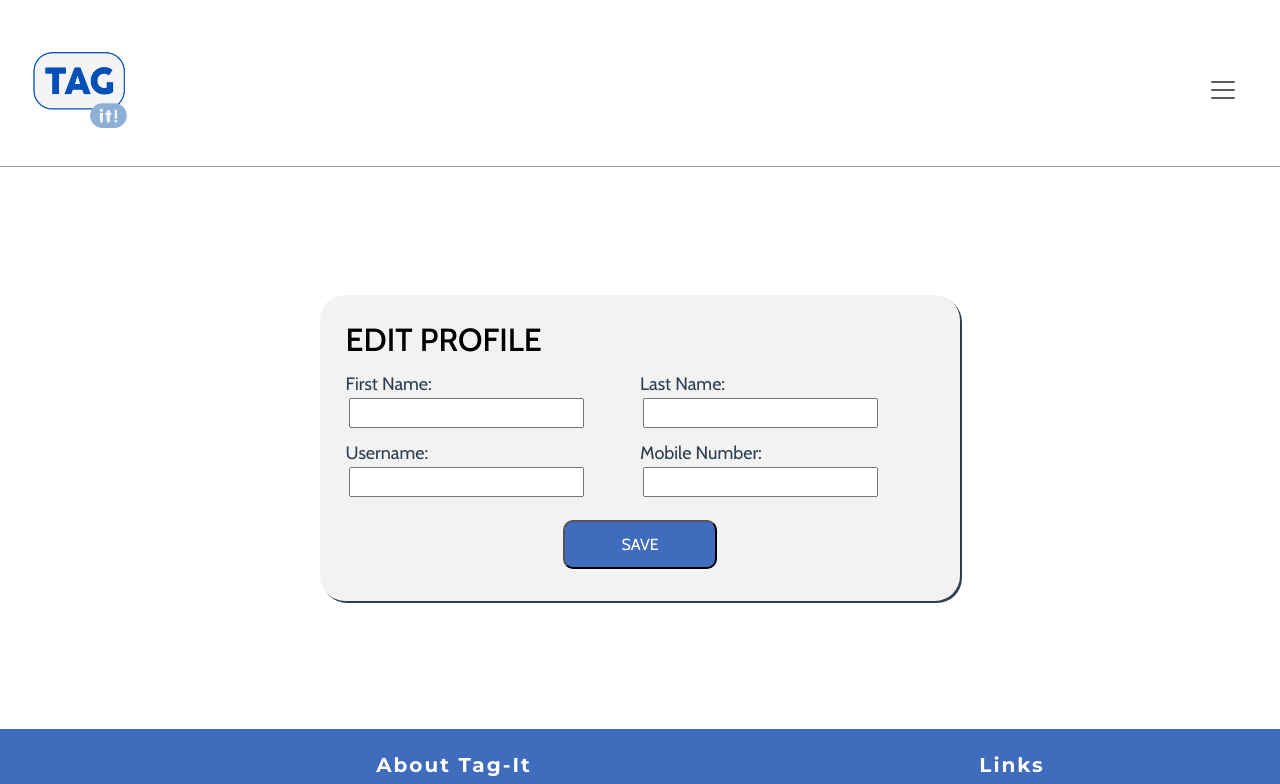
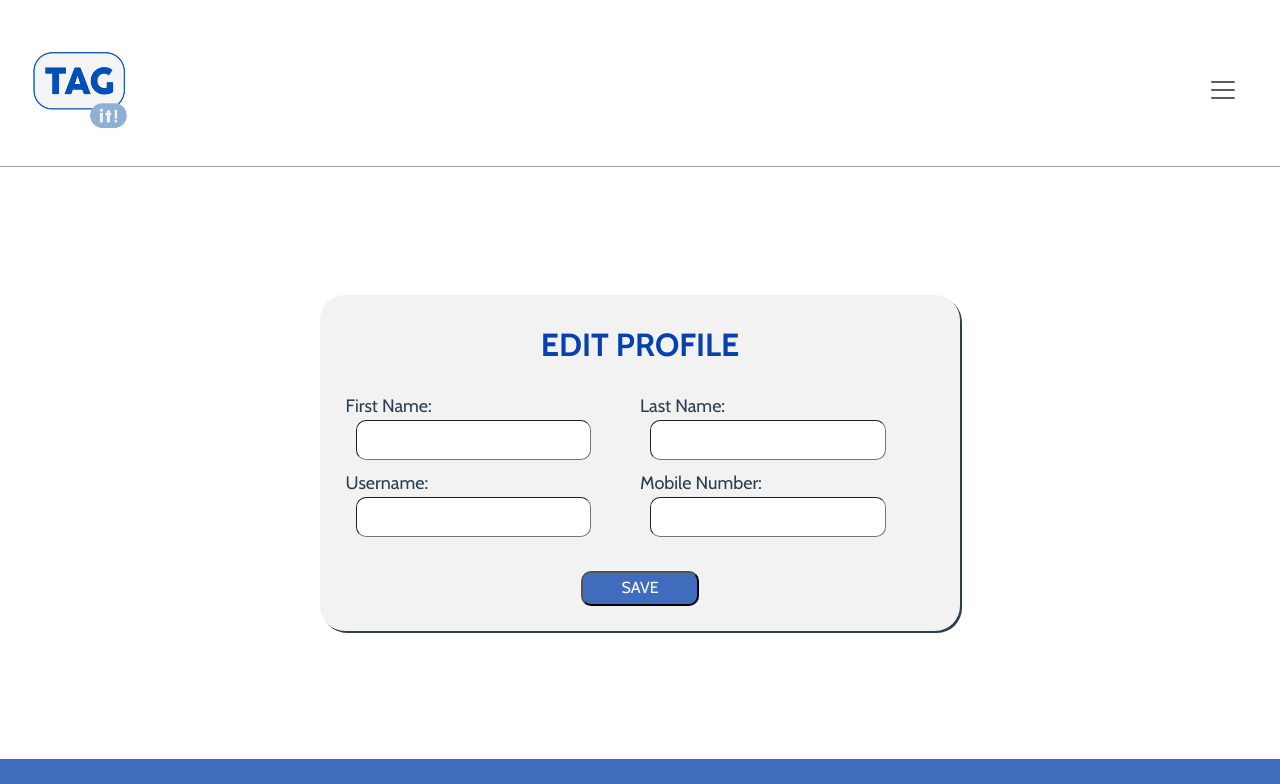
Before and after one commit to BT3103AppDev1/l1-final-term-project-group-10-tag-it, a Vue app in the folder tag-it/: page /edit-profile in a window 1280 px wide. Shown: the top 784 px of the page. Built offline with nearby package versions, Linux system fonts and the light colour scheme; no server answers; the database is empty; sample sign-in values are in the browser's storage.

Commit message:
updated edit profile css

```diff
--- a/tag-it/src/views/EditProfile.vue
+++ b/tag-it/src/views/EditProfile.vue
@@ -2,25 +2,44 @@
     <Navbar />
     <router-view />
     <form @submit.prevent="editProfile" id="firstContainer">
-    <h2>EDIT PROFILE</h2>
+        <div class="header1">EDIT PROFILE</div>
+        <br />
         <div id="secondContainer">
             <div id="column">
                 <label for="firstName">First Name:</label>
-        <input id="firstName" v-model="firstName" required />
+                <input
+                    id="firstName"
+                    class="editProfileInput"
+                    v-model="firstName"
+                    required
+                />
                 <label for="username">Username:</label>
-        <input id="username" v-model="username" required />
+                <input
+                    id="username"
+                    class="editProfileInput"
+                    v-model="username"
+                    required
+                />
             </div>
             <div id="column">
                 <label for="lastName">Last Name:</label>
-        <input id="lastName" v-model="lastName" required />
+                <input
+                    id="lastName"
+                    class="editProfileInput"
+                    v-model="lastName"
+                    required
+                />
                 <label for="mobileNumber">Mobile Number:</label>
-        <input id="mobileNumber" v-model="mobileNumber" required />
+                <input
+                    id="mobileNumber"
+                    class="editProfileInput"
+                    v-model="mobileNumber"
+                    required
+                />
             </div>
         </div>
-
-    <button id="saveButton" type="submit">
-      <p>SAVE</p>
-    </button>
+        <br />
+        <button class="blueButton" id="saveButton" type="submit">SAVE</button>
     </form>
     <Footer />
 </template>
@@ -62,13 +81,6 @@ label {
     font-family: cabin;
 }
 
-input {
-  font-size: medium;
-  margin-left: 1%;
-  margin-bottom: 4%;
-  font-family: cabin;
-}
-
 h2 {
     color: rgb(0, 0, 0);
     text-align: left;
@@ -76,54 +88,64 @@ h2 {
     font-family: cabin;
 }
 
+.form-group {
+    margin-bottom: 15px;
+    /* grid-column: 1 / -1; */
+}
+
+.grid-container {
+    display: grid;
+    grid-template-columns: repeat(2, 1fr);
+    /* grid-template-columns: 1fr; */
+    gap: 10px;
+    margin: 10px auto;
+}
+
 #firstName,
 #username,
 #lastName,
 #mobileNumber {
     width: 80%;
-  height: 30px;
+    /* height: 30px; */
 }
 
-#saveButton {
-  background-color: #406cbe;
-  color: white;
-  border-radius: 10px;
-  margin-top: 2%;
-  margin-bottom: 1%;
-  width: 26%;
-  text-align: center;
-  font-family: cabin;
+.blueButton {
+    width: 20%;
 }
 
-#saveButton p {
-  text-align: center;
-  font-size: medium;
-  font-family: cabin;
-  margin-top: 7%;
-  margin-bottom: 7%;
+.editProfileInput {
+    height: 2.5em;
+    margin-left: 10px;
+    width: 80%;
+    text-align: left;
+    margin-bottom: 10px;
+    border-radius: 10px;
+    border-width: 1.5px;
 }
-
-#saveButton:hover {
-  background-color: white;
-  color: #406cbe;
-  cursor: pointer;
-}
-
 form {
     margin-bottom: 5%;
 }
 </style>
 
 <script>
-import Navbar from '@/components/Navbar.vue';
-import Footer from '@/components/Footer.vue';
+import Navbar from "@/components/Navbar.vue";
+import Footer from "@/components/Footer.vue";
 import { getAuth, signOut, onAuthStateChanged } from "firebase/auth";
-import { getFirestore, doc, setDoc, collection, query, where, getDocs, getDoc,} from "firebase/firestore";
+import {
+    getFirestore,
+    doc,
+    setDoc,
+    collection,
+    query,
+    where,
+    getDocs,
+    getDoc,
+} from "firebase/firestore";
 
 export default {
     components: {
         Navbar,
-    Footer
+        Footer,
     },
     data() {
         return {
@@ -185,15 +207,30 @@ export default {
             const db = getFirestore();
             const usersCollection = collection(db, "User");
 
-      const queryByUsername = query(usersCollection, where("username", "==", this.username));
-      const queryByMobileNumber = query(usersCollection, where("mobile_number", "==", this.mobileNumber));
+            const queryByUsername = query(
+                usersCollection,
+                where("username", "==", this.username)
+            );
+            const queryByMobileNumber = query(
+                usersCollection,
+                where("mobile_number", "==", this.mobileNumber)
+            );
 
-      Promise.all([getDocs(queryByUsername), getDocs(queryByMobileNumber)])
+            Promise.all([
+                getDocs(queryByUsername),
+                getDocs(queryByMobileNumber),
+            ])
                 .then(([usernameSnapshot, mobileNumberSnapshot]) => {
-          if (!mobileNumberSnapshot.empty && mobileNumberSnapshot.docs[0].id !== user.uid) {
+                    if (
+                        !mobileNumberSnapshot.empty &&
+                        mobileNumberSnapshot.docs[0].id !== user.uid
+                    ) {
                         alert("Mobile number already exists!");
                         console.error("Mobile number already exists");
-          } else if (!usernameSnapshot.empty && usernameSnapshot.docs[0].id !== user.uid) {
+                    } else if (
+                        !usernameSnapshot.empty &&
+                        usernameSnapshot.docs[0].id !== user.uid
+                    ) {
                         alert("Username already exists!");
                         console.error("Username already exists");
                     } else {
@@ -204,7 +241,10 @@ export default {
                                 console.log("Profile data saved successfully");
                             })
                             .catch((error) => {
-                console.error("Error saving profile data:", error);
+                                console.error(
+                                    "Error saving profile data:",
+                                    error
+                                );
                             });
                     }
                 })
```
Lines whose indentation alone changed are shown as unchanged.
